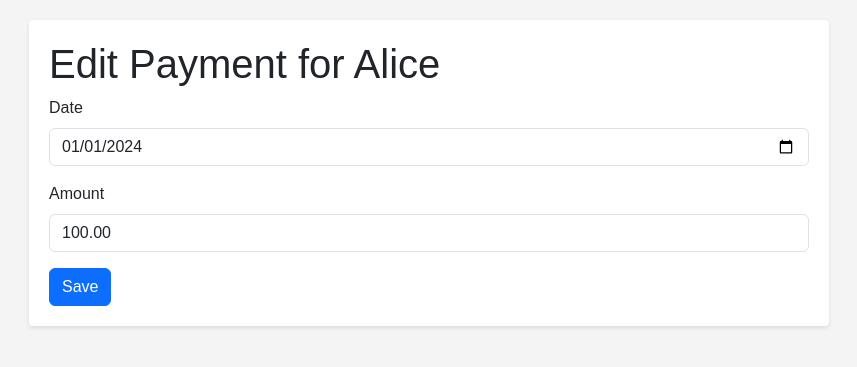
After one commit to zageabb/Bank_of_mum, a Flask app: page /loan/alice/payment/0/edit in a window 1280 px wide. The commit adds this page. Shown: the top 367 px of the page, without its empty margins (211-1068 px from the left). Run offline with Flask 3, Linux system fonts and the light colour scheme.

Commit message:
Add template for editing payments

```diff
--- a/app.py
+++ b/app.py
@@ -2,7 +2,7 @@ import os
 import json
 import math
 from datetime import date
-from flask import Flask, render_template, request, redirect, url_for, send_from_directory
+from flask import Flask, render_template, request, redirect, url_for, send_from_directory, abort
 
 app = Flask(__name__)
 
@@ -108,12 +108,13 @@ def loan_details(loan_id):
     loan = load_loan(loan_id)
     balance = loan['principal']
     payment_rows = []
-    for p in loan.get('payments', []):
+    for idx, p in enumerate(loan.get('payments', [])):
         balance -= p['amount']
         payment_rows.append({
             'date': p['date'],
             'amount': p['amount'],
-            'balance': balance
+            'balance': balance,
+            'index': idx
         })
     return render_template('loan_details.html', loan=loan, payments=payment_rows, balance=balance)
 
@@ -131,6 +132,21 @@ def add_payment(loan_id):
     return render_template('add_payment.html', loan=loan, today=today)
 
 
+@app.route('/loan/<loan_id>/payment/<int:payment_index>/edit', methods=['GET', 'POST'])
+def edit_payment(loan_id, payment_index):
+    loan = load_loan(loan_id)
+    payments = loan.setdefault('payments', [])
+    if payment_index < 0 or payment_index >= len(payments):
+        abort(404)
+    payment = payments[payment_index]
+    if request.method == 'POST':
+        payment['amount'] = float(request.form['amount'])
+        payment['date'] = request.form['date']
+        save_loan(loan)
+        return redirect(url_for('loan_details', loan_id=loan_id))
+    return render_template('edit_payment.html', loan=loan, payment=payment)
+
+
 @app.route('/loan/<loan_id>/download')
 def download_loan(loan_id):
     return send_from_directory(DATA_DIR, f"{loan_id}.json", as_attachment=True)
--- /dev/null
+++ b/templates/edit_payment.html
@@ -0,0 +1,15 @@
+{% extends 'layout.html' %}
+{% block content %}
+<h1>Edit Payment for {{ loan.child }}</h1>
+<form method="post">
+  <div class="mb-3">
+    <label for="date" class="form-label">Date</label>
+    <input id="date" type="date" name="date" value="{{ payment.date }}" class="form-control">
+  </div>
+  <div class="mb-3">
+    <label for="amount" class="form-label">Amount</label>
+    <input id="amount" type="number" step="0.01" name="amount" value="{{ '%.2f'|format(payment.amount) }}" required class="form-control">
+  </div>
+  <button type="submit" class="btn btn-primary">Save</button>
+</form>
+{% endblock %}
--- a/templates/loan_details.html
+++ b/templates/loan_details.html
@@ -13,7 +13,7 @@
 </div>
 <table class="table table-striped">
   <thead>
-    <tr><th>Date</th><th>Payment</th><th>Remaining</th></tr>
+    <tr><th>Date</th><th>Payment</th><th>Remaining</th><th></th></tr>
   </thead>
   <tbody>
     {% for p in payments %}
@@ -21,6 +21,7 @@
       <td>{{ p.date }}</td>
       <td>{{ '%.2f'|format(p.amount) }}</td>
       <td>{{ '%.2f'|format(p.balance) }}</td>
+      <td><a href="{{ url_for('edit_payment', loan_id=loan.id, payment_index=p.index) }}" class="btn btn-sm btn-secondary">Edit</a></td>
     </tr>
     {% endfor %}
   </tbody>
```
